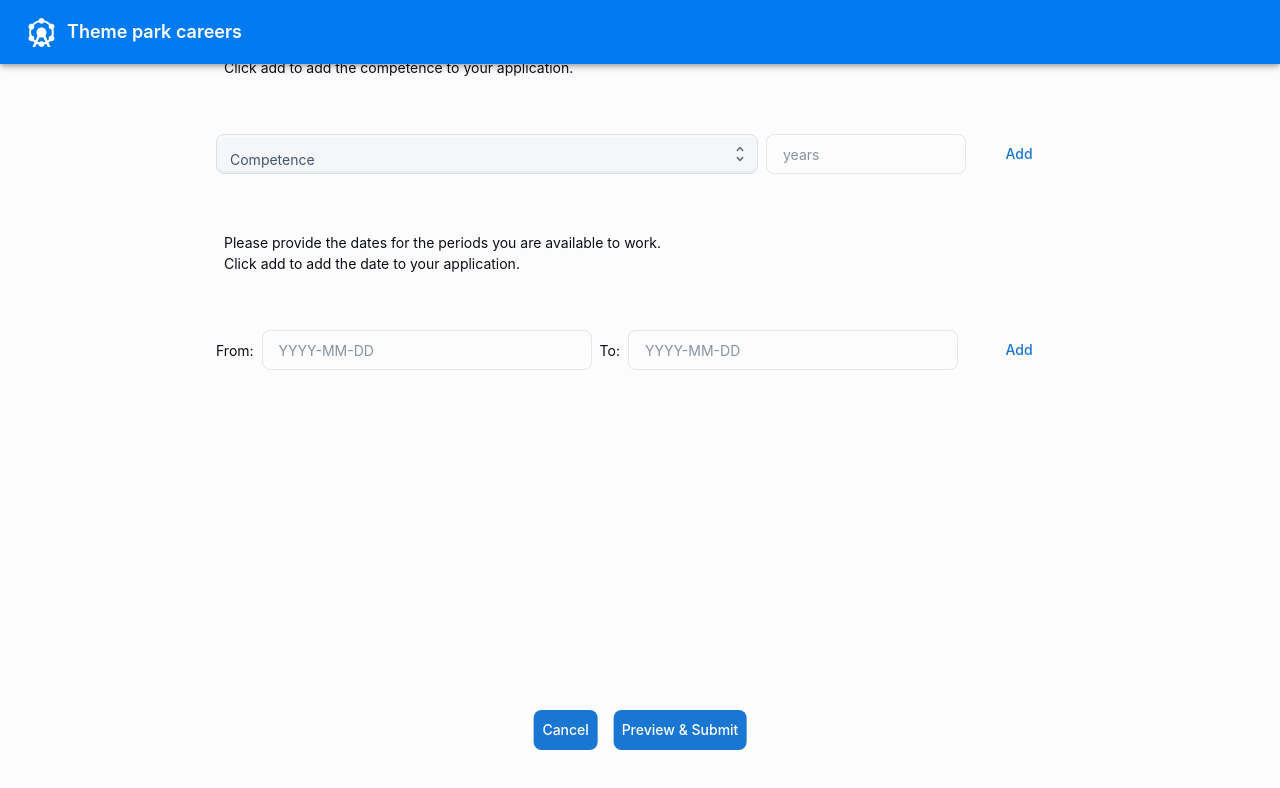
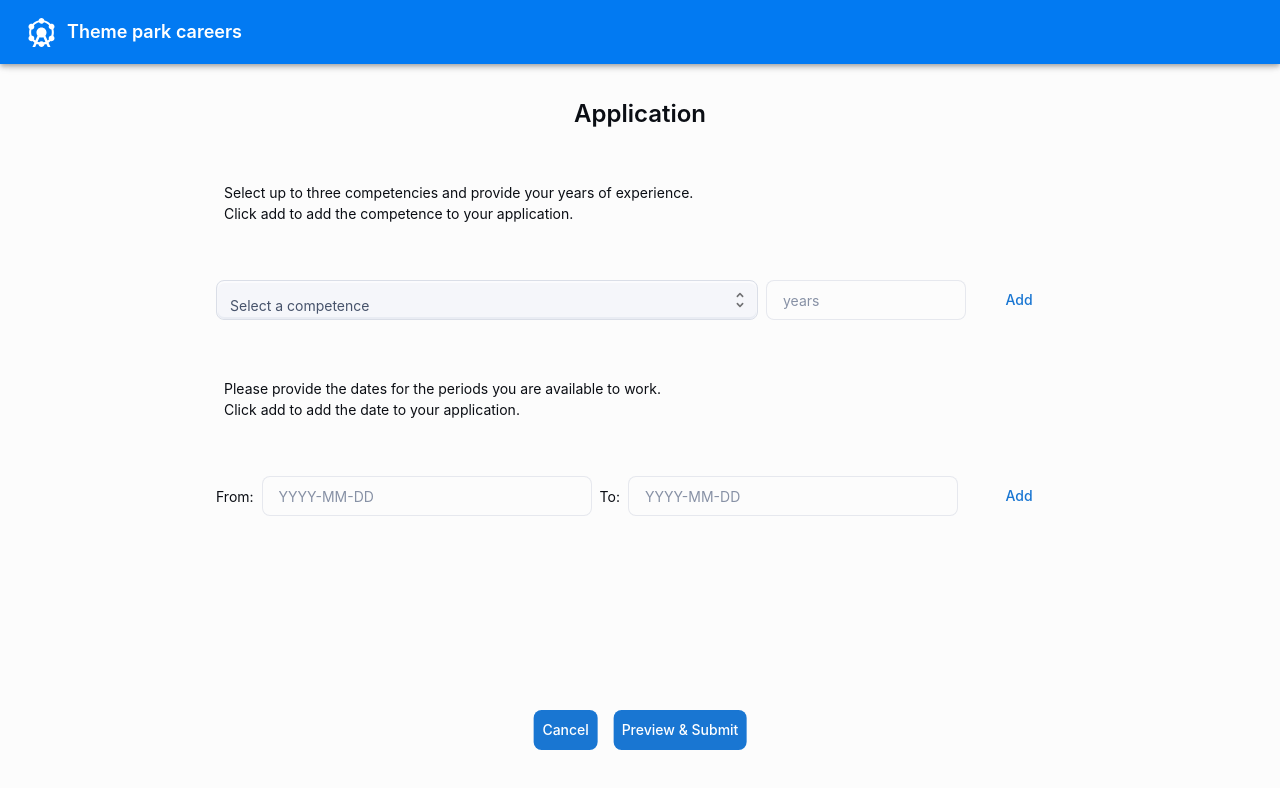
Before and after one commit to ponkinnm/IV1201-frontend, a React (Vite) app: page /apply in a window 1280 px wide. Shown: the top 788 px of the page. Built offline with nearby package versions, Linux system fonts and the light colour scheme.

Commit message:
Fixed styling
Removed css previously used to style divs and replaced with MUI Box

```diff
--- a/src/App.tsx
+++ b/src/App.tsx
@@ -24,7 +24,7 @@ function App() {
       <CssBaseline enableColorScheme />
       <BrowserRouter>
         <Header />
-        <Container sx={{ display: "flex", flexDirection: "column", alignItems: "center", height: "100vh", minWidth: "100vw", marginTop: "64px", overflowY: "auto"}}>
+        <Container sx={{ display: "flex", flexDirection: "column", alignItems: "center", marginTop: "64px", height: "calc(100vh - 64px)", minWidth: "100vw", overflow: "auto" }}>
           <Routes>
             <Route path="/" element={<HomePage />}></Route>
             <Route path="/applicants" element={<ListApplicants />}></Route>
--- a/src/components/ApplicantTable.tsx
+++ b/src/components/ApplicantTable.tsx
@@ -49,7 +49,7 @@ export default function ApplicantTable() {
   }, []);
 
   return (
-    <Paper elevation={2} sx={{ height: '90%', width: '100%', maxWidth: 'min(95dvw, 900px)' }}>
+    <Paper elevation={2} sx={{ height: '90%', width: '100%', maxWidth: 'min(95dvw, 900px)', marginTop: 4}}>
       {errorMsg && <Alert severity="error">{errorMsg}</Alert>}
       <DataGrid
         columnHeaderHeight={25}
--- a/src/components/ApplicationForm.tsx
+++ b/src/components/ApplicationForm.tsx
@@ -51,7 +51,7 @@ interface AvailableTo {
  * @param {function} getData A reference to the parent component that will recieve the entered data.
  * @returns {JSX.Element} ApplicationForm
  */
-export default function ApplicationForm({ getData: getData }:{ getData: (competenceProfileID: Competence[], yearsOfExperience: Competence[], availabilityFrom: AvailabilityDate[], availabilityTo: AvailabilityDate[]) => void}){
+export default function ApplicationForm({ getData: getData }:{ getData: (competenceProfileID: Competence[], yearsOfExperience: Competence[], availableFrom: AvailabilityDate[], availableTo: AvailabilityDate[]) => void}){
     const [id] = useState(Date.now()); //Unique id for each input box
     const [lock, setLock] = useState(true); //Locks add button from adding data until all input boxes on the row have been filled out.
     const [competenceRow, setCompetenceRow] = useState<{ id: number, type: "competence"}[]>([{ id: id, type: "competence"}]); //List all rendered CompetencyRow components
@@ -66,12 +66,8 @@ export default function ApplicationForm({ getData: getData }:{ getData: (compete
     const [competenceProfileID, setCompetenceProfileID] = useState<Competence[]>([]);
     const [yearsOfExperience, setYearsOfExperience] = useState<Competence[]>([]);
     //Data from date rows
-    const [availabilityFrom, setAvailabilityFrom] = useState<AvailabilityDate[]>([]);
-    const [availabilityTo, setAvailabilityTo] = useState<AvailabilityDate[]>([]);
-
-   /* TODO: useEffect(() => {
-        checkInput("competence");
-    }, [competenceProfileID, yearsOfExperience]);*/
+    const [availableFrom, setAvailableFrom] = useState<AvailabilityDate[]>([]);
+    const [availableTo, setAvailableTo] = useState<AvailabilityDate[]>([]);
 
     //Save currently entered data using the hooks.
     const addData = (id: number, target: Competence | AvailableFrom | AvailableTo ) => {
@@ -92,20 +88,20 @@ export default function ApplicationForm({ getData: getData }:{ getData: (compete
             }
         } else if(target.type === "date"){
             if(target.name === "from_date"){
-                setAvailabilityFrom(prev =>
+                setAvailableFrom(prev =>
                     prev.some(item => item.id === id)
                         ? prev.map(item => item.id === id ? {id, from: target.dateString} : item)
                         : [...prev, {id, from: target.dateString}]
                 );
             } else if(target.name === "to_date"){
-                setAvailabilityTo(prev =>
+                setAvailableTo(prev =>
                     prev.some(item => item.id === id)
                         ? prev.map(item => item.id === id ? {id, to: target.dateString} : item)
                         : [...prev, {id, to: target.dateString}]
                 );
             }
         }
-        getData(competenceProfileID, yearsOfExperience, availabilityFrom, availabilityTo);
+        getData(competenceProfileID, yearsOfExperience, availableFrom, availableTo);
     };
 
     /**
@@ -119,8 +115,8 @@ export default function ApplicationForm({ getData: getData }:{ getData: (compete
             setCompetenceProfileID(prev => { return [...prev.filter(item => item.id !== id)]; });
             setYearsOfExperience(prev => { return [...prev.filter(item => item.id !== id)]; });
         } else if(type === "date"){
-            setAvailabilityFrom(prev => { return [...prev.filter(item => item.id !== id)]; });
-            setAvailabilityTo(prev => { return [...prev.filter(item => item.id !== id)]; });
+            setAvailableFrom(prev => { return [...prev.filter(item => item.id !== id)]; });
+            setAvailableTo(prev => { return [...prev.filter(item => item.id !== id)]; });
         }
     };
 
@@ -153,50 +149,49 @@ export default function ApplicationForm({ getData: getData }:{ getData: (compete
      * @returns false if input is wrong and a new row shouldn't be rendered, otherwise true which will render a new row
      */
     const checkInput = (type: "competence" | "date") => {
-        console.log(lock);
-        if(type === "competence" && lock){
-            /*
-            if((competenceProfileID.length !== yearsOfExperience.length
-                || (competenceProfileID.length === yearsOfExperience.length && !competenceProfileID.some(comp => yearsOfExperience.some(exp => comp.id === exp.id))))){
-                setCompetenceError(true); //Display error for competency rows
-                console.log("no matching competence id");
+        if(type === "competence"){
+            if(competenceProfileID.length !== yearsOfExperience.length){
+                setErrorMessage("This competence has already been entered!"); //User tried to add the same competence twice
+                setCompetenceError(true);
                 return false;
-            } */
-            console.log(competenceProfileID);
-            console.log(yearsOfExperience);
-            //Check not unique on competence
-            //check years of experience is larger than 0
-            //Check both boxes are filled out
-            //if(yearsOfExperience.some(exp => Number(exp.value) < 0 )){ setErrorMessage("Please enter a higher number for years of experience!"); }
-            console.log(competenceProfileID.some(comp => competenceProfileID.some(com => comp.value === com.value)));
-            if(competenceProfileID.some(comp => competenceProfileID.some(com => comp.value === com.value))){ setErrorMessage("This competence has already been entered!"); }
-            else{ setErrorMessage("Please fill out all required fields!"); }
-            setCompetenceError(true);
+            } else if(lock){
+                setErrorMessage("Please fill out all required fields!"); //User tried to add a row without filling out all input boxes
+                setCompetenceError(true);
+                return false;
+            }
+        } else if(type === "date"){
+            const today = getTodaysDate();
+            if(availableFrom.some(date => date.from !== undefined && date.from < today) || availableTo.some(date => date.to !== undefined && date.to < today)){
+                setErrorMessage("The selected date cannot be in the past. Please choose a valid date!"); //User entered a date that lies in the past
+                setDateError(true);
+                return false;
+            }
+            else if(availableFrom.some(fromDate => availableTo.some(toDate => toDate.to !== undefined && fromDate.from !== undefined && (fromDate.from > toDate.to && fromDate.from !== toDate.to)))){
+                setErrorMessage("The To date must be later than or the same as the From date!"); //User entered a to date that comes before the from date
+                setDateError(true);
+                return false;
+            } else if(lock){ //Check that all input fields have been filled out
+                setErrorMessage("Please fill out all required fields!"); //User tried to add a row without filling out all input boxes
+                setDateError(true);
+                return false;
+            }
+        }
+        setDateError(false); //Hide date row error
+        setCompetenceError(false); //Hide competence row error
+        return true;
+    }
 
-            return false;
-        } else if(type === "date" && lock){
-           /* if((availabilityFrom.length !== availabilityTo.length
-                || (availabilityFrom.length === availabilityTo.length && !availabilityFrom.some(from => availabilityTo.some(to => from.id === to.id))))){
-                setDateError(true); //Display error for date rows
-                console.log("no matching date id");
-                return false;
-            }*/
-
-            //check both filled out
-            //check from date is before to date
-            //
-            setDateError(true);
-            setErrorMessage("TEST B");
-            return false;
-        }
-
-        console.log("All systems are go");
-       // console.log(competenceProfileID.length !== yearsOfExperience.length || !competenceProfileID.some(comp => yearsOfExperience.some(exp => comp.id === exp.id)));
-        console.log(competenceProfileID);
-        console.log(yearsOfExperience);
-        setDateError(false); //Hide error
-        setCompetenceError(false); //Hide error
-        return true;
+    /**
+     * Get todays date.
+     *
+     * @returns todays date as a string "YYYY-MM-DD"
+     */
+    const getTodaysDate = () => {
+        const date = new Date();
+        const year = date.getFullYear();
+        const month = String(date.getMonth() + 1).padStart(2, '0');
+        const day = String(date.getDate()).padStart(2, '0');
+        return `${year}-${month}-${day}`;
     }
 
     /**
@@ -224,8 +219,8 @@ export default function ApplicationForm({ getData: getData }:{ getData: (compete
     };
 
     return(
-        <Box sx={{ minHeight: "100vh", marginTop: 4}}>
-            <Box sx={{display: "flex", justifyContent: "center", alignItems: "start"}}>
+        <Box sx={{ minHeight: "calc(100vh-64px)"}}>
+            <Box sx={{display: "flex", justifyContent: "center", alignItems: "start", marginTop: 4}}>
                 <Typography variant="h4">Application</Typography>
             </Box>
             <Box sx={{display: "flex", flexDirection: "column", marginTop: "50px"}}>
@@ -300,14 +295,14 @@ function CompetenceRow({ id, setLock: setLock, enableInput, addData: addData}: {
             addData(id, { id: id, name: "years_of_experience", value: Number(yearsOfExperience) });
             setLock(false);
         } else{
-            setLock(true);
+            setLock(true); //Lock until both input field have been filled out
         } // eslint-disable-next-line react-hooks/exhaustive-deps
     }, [competenceProfile, yearsOfExperience]);
 
     return(
         <Box sx={{ minWidth: 750, display: "flex", alignItems: "center", gap: 1, height: "100%"}}>
             <FormControl fullWidth>
-                <InputLabel>Competence</InputLabel>
+                <InputLabel>Select a competence</InputLabel>
                 <Select
                     id={`${id}`}
                     name={"competence_profile_id"}
@@ -358,7 +353,7 @@ function DateRow({ id, setLock: setLock, enableInput, addData: addData}: { id: n
             addData(id, { type: "date", name: "to_date", dateString: to.format('YYYY-MM-DD')});
             setLock(false);
         } else{
-            setLock(true);
+            setLock(true); //Lock until both input fields have been filled out
         } // eslint-disable-next-line react-hooks/exhaustive-deps
     }, [from, to]);
 
--- a/src/pages/Application.tsx
+++ b/src/pages/Application.tsx
@@ -71,8 +71,8 @@ export default function Application(){
     };
 
     return(
-        <Box sx={{display: "flex", flexDirection: "column", justifyItems: "center", alignContent:"center", minWidth: "100vw", minHeight: "100vh"}}>
-            <Box sx={{ flex: 1, display: "flex", flexDirection: "column", justifyContent: "center", alignItems: "center", paddingBottom: "100px", overflowY: "auto", maxHeight: "80vh"}}>
+        <Box sx={{display: "flex", flexDirection: "column", justifyItems: "center", alignContent:"center", minWidth: "100vw" }}>
+            <Box sx={{ flex: 1, display: "flex", flexDirection: "column", justifyContent: "center", alignItems: "center", paddingBottom: "100px", overflow: "auto", maxHeight: "80vh"}}>
                 { submitted ? <Box><Typography sx={{display: "flex", justifyContent: "center", alignItems: "center", margin: 4}}>Preview application</Typography><Preview competenceProfileID={competenceProfileID} yearsOfExperience={yearsOfExperience} availabilityFrom={availabilityFrom} availabilityTo={availabilityTo}/></Box> : <ApplicationForm getData={getData}/>}
             </Box>
 
--- a/src/pages/HomePage.tsx
+++ b/src/pages/HomePage.tsx
@@ -4,7 +4,7 @@ import SignInForm from '../components/SignInForm.tsx';
 function HomePage() {
   return (
 
-      <Box sx={{ display: "flex", flexDirection: "column", alignItems: "center", minWidth: "100vw", marginTop: 4, overflowY: "auto" }}>
+      <Box sx={{ display: "flex", flexDirection: "column", alignItems: "center", minWidth: "100vw", marginTop: 4, overflowY: "hidden" }}>
         <Typography variant="h4" component="h1">
           Home
         </Typography>
--- a/src/pages/LoggedInUser.tsx
+++ b/src/pages/LoggedInUser.tsx
@@ -5,7 +5,7 @@ function LoggedInUser() {
   const navigate = useNavigate(); //TODO: Used temporary for testing purposes, remove later!
 
   return (
-    <Box sx={{display: "flex", flexDirection: "column", alignItems: "center"}}>
+    <Box sx={{display: "flex", flexDirection: "column", alignItems: "center", marginTop: 4}}>
       <Typography>Successful log in!</Typography>
       <Button onClick={() => { void navigate("/applicants") }}>Application list</Button>
       <Button onClick={() => { void navigate("/apply") }}>Create application</Button>
```
Also changed, not shown: src/pages/ListApplicants.tsx (+5 -7 lines).
